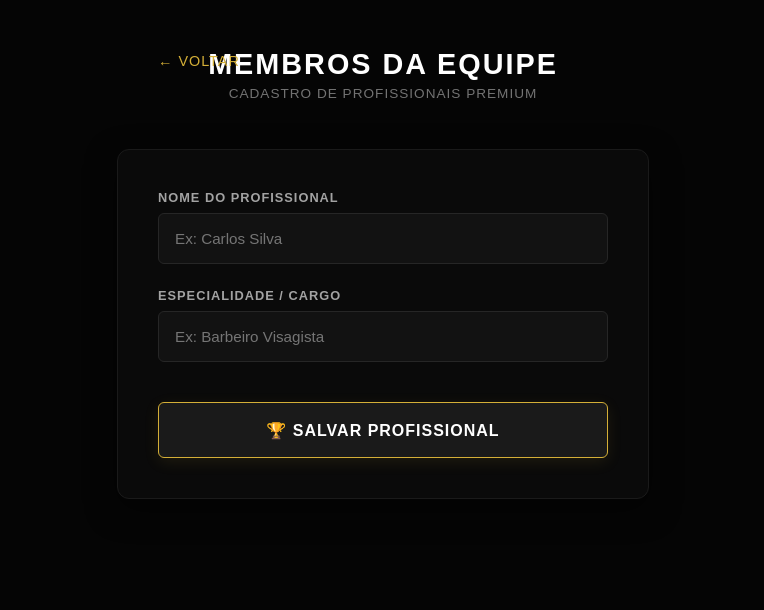
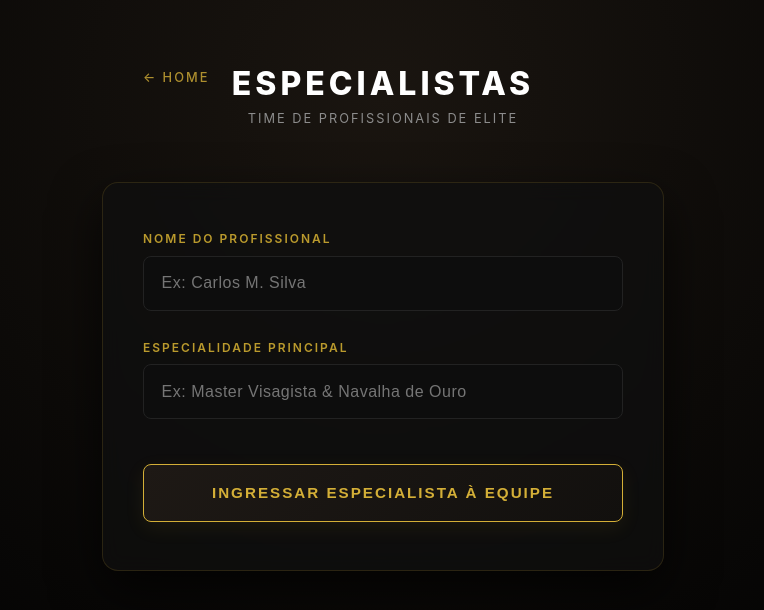
Before and after one commit to araujo909050-coder/OZbarber, a Next.js app: page /profissionais in a window 1280 px wide. Shown: the top 610 px of the page, without its empty margins (257-1021 px from the left). Built offline with nearby package versions, Linux system fonts and the light colour scheme.

Commit message:
Update page.tsx

```diff
--- a/src/app/profissionais/page.tsx
+++ b/src/app/profissionais/page.tsx
@@ -17,98 +17,113 @@ export default function ProfissionaisPage() {
 
   return (
     <div style={{
-      backgroundColor: '#050505',
-      color: '#E0E0E0',
+      backgroundColor: '#030303',
+      backgroundImage: 'radial-gradient(circle at 50% 10%, #1a1510 0%, #030303 70%)',
+      color: '#F5F5F5',
       minHeight: '100vh',
-      fontFamily: 'sans-serif',
+      fontFamily: '-apple-system, BlinkMacSystemFont, "Segoe UI", Roboto, sans-serif',
       display: 'flex',
       flexDirection: 'column',
       alignItems: 'center',
-      padding: '3rem 2rem'
+      padding: '4rem 2rem'
     }}>
       {/* Cabeçalho Premium */}
-      <div style={{ textAlign: 'center', marginBottom: '3rem', position: 'relative', width: '100%', maxWidth: '450px' }}>
-        <Link href="/" style={{ position: 'absolute', left: 0, top: '5px', color: '#D4AF37', textDecoration: 'none', fontSize: '0.9rem', letterSpacing: '1px' }}>
-          ← VOLTAR
+      <div style={{ textAlign: 'center', marginBottom: '3.5rem', position: 'relative', width: '100%', maxWidth: '480px' }}>
+        <Link href="/" style={{
+          position: 'absolute',
+          left: 0,
+          top: '6px',
+          color: '#D4AF37',
+          textDecoration: 'none',
+          fontSize: '0.8rem',
+          letterSpacing: '2px',
+          fontWeight: '500',
+          opacity: 0.8
+        }}>
+          ← HOME
         </Link>
-        <h2 style={{ fontSize: '1.8rem', fontWeight: 'bold', margin: 0, textTransform: 'uppercase', letterSpacing: '2px', color: '#FFFFFF' }}>
-          Membros da Equipe
+        <h2 style={{ fontSize: '2rem', fontWeight: '800', margin: 0, textTransform: 'uppercase', letterSpacing: '4px', color: '#FFFFFF' }}>
+          Especialistas
         </h2>
-        <p style={{ color: '#737373', fontSize: '0.85rem', margin: '5px 0 0', letterSpacing: '1px' }}>
-          CADASTRO DE PROFISSIONAIS PREMIUM
+        <p style={{ color: '#8C8C8C', fontSize: '0.8rem', margin: '8px 0 0', letterSpacing: '2px', textTransform: 'uppercase' }}>
+          Time de Profissionais de Elite
         </p>
       </div>
 
-      {/* Formulário Elegante */}
+      {/* Formulário Alta Qualidade */}
       <form action={actionSalvarProfissional} style={{
         width: '100%',
-        maxWidth: '450px',
-        backgroundColor: '#0A0A0A',
-        border: '1px solid #1A1A1A',
-        padding: '2.5rem',
-        borderRadius: '12px',
-        boxShadow: '0 10px 30px rgba(0,0,0,0.5)',
+        maxWidth: '480px',
+        backgroundColor: 'rgba(15, 15, 15, 0.75)',
+        backdropFilter: 'blur(10px)',
+        border: '1px solid rgba(212, 175, 55, 0.15)',
+        padding: '3rem 2.5rem',
+        borderRadius: '16px',
+        boxShadow: '0 20px 50px rgba(0,0,0,0.7)',
         display: 'flex',
         flexDirection: 'column',
-        gap: '1.5rem'
+        gap: '1.8rem'
       }}>
-        <div style={{ display: 'flex', flexDirection: 'column', gap: '0.5rem' }}>
-          <label style={{ fontSize: '0.8rem', fontWeight: '600', textTransform: 'uppercase', letterSpacing: '1px', color: '#A3A3A3' }}>
+        <div style={{ display: 'flex', flexDirection: 'column', gap: '0.6rem' }}>
+          <label style={{ fontSize: '0.75rem', fontWeight: '600', textTransform: 'uppercase', letterSpacing: '2px', color: '#BA9A2D' }}>
             Nome do Profissional
           </label>
           <input
             type="text"
             name="nome"
             required
-            placeholder="Ex: Carlos Silva"
+            placeholder="Ex: Carlos M. Silva"
             style={{
-              padding: '1rem',
-              backgroundColor: '#121212',
-              border: '1px solid #262626',
-              borderRadius: '6px',
+              padding: '1.1rem',
+              backgroundColor: '#0D0D0D',
+              border: '1px solid #222222',
+              borderRadius: '8px',
               color: '#FFFFFF',
-              fontSize: '0.95rem',
-              outline: 'none'
+              fontSize: '1rem',
+              outline: 'none',
+              letterSpacing: '0.5px'
             }}
           />
         </div>
 
-        <div style={{ display: 'flex', flexDirection: 'column', gap: '0.5rem' }}>
-          <label style={{ fontSize: '0.8rem', fontWeight: '600', textTransform: 'uppercase', letterSpacing: '1px', color: '#A3A3A3' }}>
-            Especialidade / Cargo
+        <div style={{ display: 'flex', flexDirection: 'column', gap: '0.6rem' }}>
+          <label style={{ fontSize: '0.75rem', fontWeight: '600', textTransform: 'uppercase', letterSpacing: '2px', color: '#BA9A2D' }}>
+            Especialidade Principal
           </label>
           <input
             type="text"
             name="cargo"
             required
-            placeholder="Ex: Barbeiro Visagista"
+            placeholder="Ex: Master Visagista & Navalha de Ouro"
             style={{
-              padding: '1rem',
-              backgroundColor: '#121212',
-              border: '1px solid #262626',
-              borderRadius: '6px',
+              padding: '1.1rem',
+              backgroundColor: '#0D0D0D',
+              border: '1px solid #222222',
+              borderRadius: '8px',
               color: '#FFFFFF',
-              fontSize: '0.95rem',
-              outline: 'none'
+              fontSize: '1rem',
+              outline: 'none',
+              letterSpacing: '0.5px'
             }}
           />
         </div>
 
         <button type="submit" style={{
           marginTop: '1rem',
-          padding: '1.1rem',
-          backgroundColor: '#1A1A1A',
-          color: '#FFFFFF',
+          padding: '1.2rem',
+          background: 'linear-gradient(135deg, #1e1915 0%, #12100e 100%)',
+          color: '#D4AF37',
           border: '1px solid #D4AF37',
-          borderRadius: '6px',
-          fontSize: '1rem',
-          fontWeight: '600',
+          borderRadius: '8px',
+          fontSize: '0.95rem',
+          fontWeight: '700',
           cursor: 'pointer',
           textTransform: 'uppercase',
-          letterSpacing: '1px',
-          boxShadow: '0 4px 15px rgba(212, 175, 55, 0.1)'
+          letterSpacing: '2px',
+          boxShadow: '0 6px 20px rgba(212, 175, 55, 0.08)',
+          transition: 'all 0.3s ease'
         }}>
-          🏆 Salvar Profissional
+          Ingressar Especialista à Equipe
         </button>
       </form>
     </div>
```
